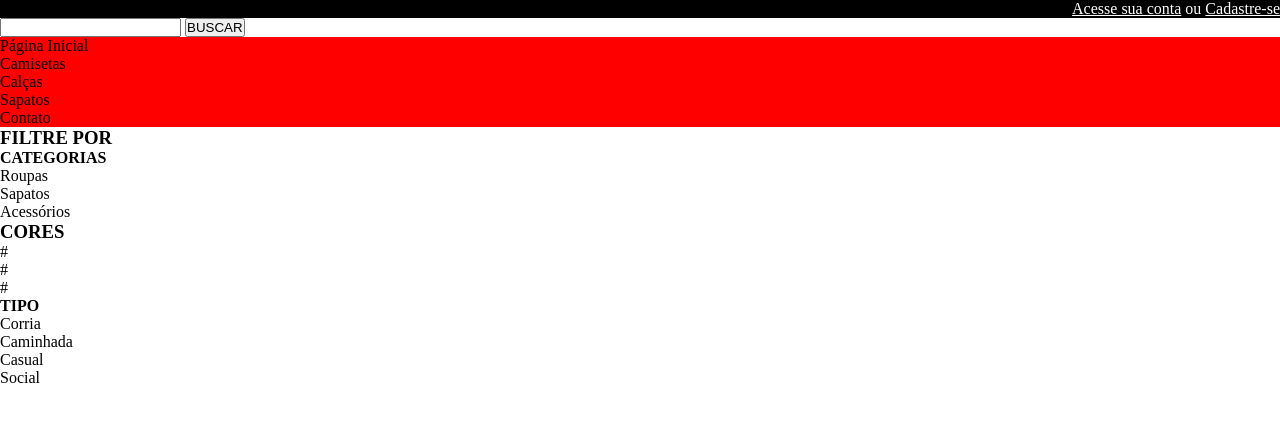
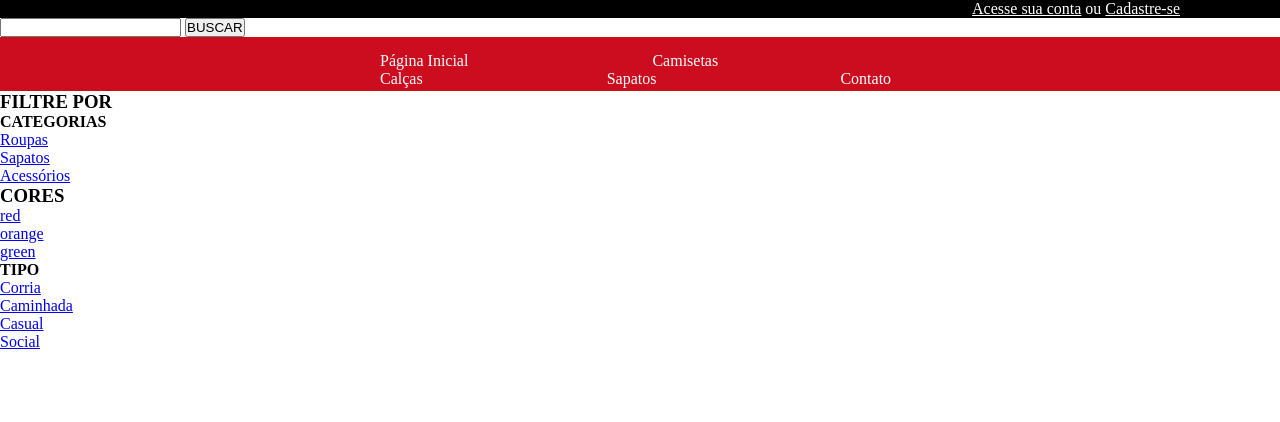
Before and after one commit to MateusMalvezzi/aStore-Interface, a plain HTML site: page index.html in a window 1280 px wide. Drawn offline with Linux system fonts and the light colour scheme.

Commit message:
fix:Fixing some things in HTML and CSS

```diff
--- a/css/style.css
+++ b/css/style.css
@@ -1,22 +1,46 @@
+@import url('https://fonts.googleapis.com/css2?family=Open+Sans:ital,wght@0,300;0,500;0,800;1,400&display=swap');
 *{
     margin: 0;
     padding: 0;
+    font-family: Open+Sans,sans-serif;
 }
 
-.login{
+#login{
     background-color: black;
 
 }
-.sublogin{
+.login{
     color: white;
     text-align: right;
 }
-
+.teste{
+    margin-right: 100px;
+}
 .main-container{
     width: 100%;
 
 }
 
-.head{
-    background-color: red;
+#head{
+    background-color: #CB0D1F;
+    height: 54px;
 }
+#head ul{
+    padding:15px 290px;
+	margin:0px;
+	list-style:none;
+}
+#head ul li{
+    display: inline;
+    text-align: center;
+}
+#head ul li a{
+    padding: 2px 90px;
+    text-decoration: none;
+    color: white;
+    cursor: pointer;
+}
+#head ul li a:hover{
+    color: #fffb;
+    text-decoration:underline;
+}
--- a/index.html
+++ b/index.html
@@ -9,20 +9,23 @@
   </head>
   <body>
     <div class="main-container">
-      <div class="login">
-        <p class="sublogin"><a href="#" class="sublogin">Acesse sua conta</a> ou <a href="#" class="sublogin">Cadastre-se</a></p>
+      <div id="login">
+        <div class="teste">
+            <p class="login"><a href="#" class="login">Acesse sua conta</a> ou <a href="#" class="login">Cadastre-se</a></p>
+        </div>
+
       </div>
       <div class="search">
         <input id="search" name="search" type="text" />
         <input type="submit" value="BUSCAR" />
       </div>
-      <div class="head">
+      <div id="head">
         <ul>
-          <li>Página Inicial</li>
-          <li>Camisetas</li>
-          <li>Calças</li>
-          <li>Sapatos</li>
-          <li>Contato</li>
+        <li><a href="#">Página Inicial</a></li>
+        <li><a href="#">Camisetas</a></li>
+        <li><a href="#">Calças</a></li>
+        <li><a href="#">Sapatos</a></li>
+        <li><a href="#">Contato</a></li>
         </ul>
       </div>
       <div class="category">
@@ -30,22 +33,22 @@
           <h3>FILTRE POR</h3>
           <h4>CATEGORIAS</h4>
           <ul class="category-filters">
-            <li>Roupas</li>
-            <li>Sapatos</li>
-            <li>Acessórios</li>
+            <li><a href="#">Roupas</a></li>
+            <li><a href="#">Sapatos</a></li>
+            <li><a href="#">Acessórios</a></li>
           </ul>
           <h3>CORES</h3>
-          <ul class="category-color">
-            <li class="color-one">#</li>
-            <li class="color-two">#</li>
-            <li class="color-three">#</li>
+          <ul id="category-color">
+            <li class="color-one"><a href="#">red</a></li>
+            <li class="color-two"><a href="#">orange</a></li>
+            <li class="color-three"><a href="#">green</a></li>
           </ul>
           <h4>TIPO</h4>
           <ul class="type-filters">
-            <li>Corria</li>
-            <li>Caminhada</li>
-            <li>Casual</li>
-            <li>Social</li>
+            <li><a href="#">Corria</a></li>
+            <li><a href="#">Caminhada</a></li>
+            <li><a href="#">Casual</a></li>
+            <li><a href="#">Social</a></li>
           </ul>
         </div>
         <div class="products">
```
